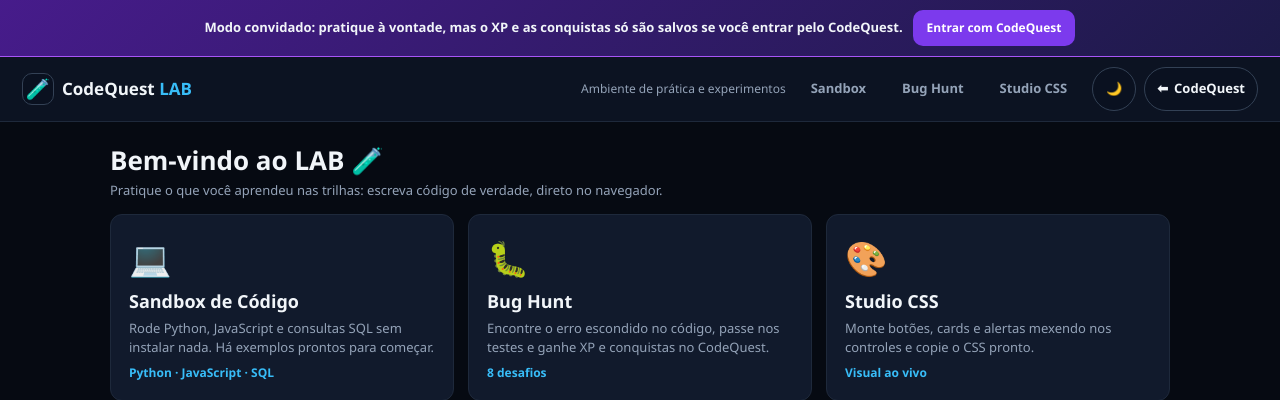
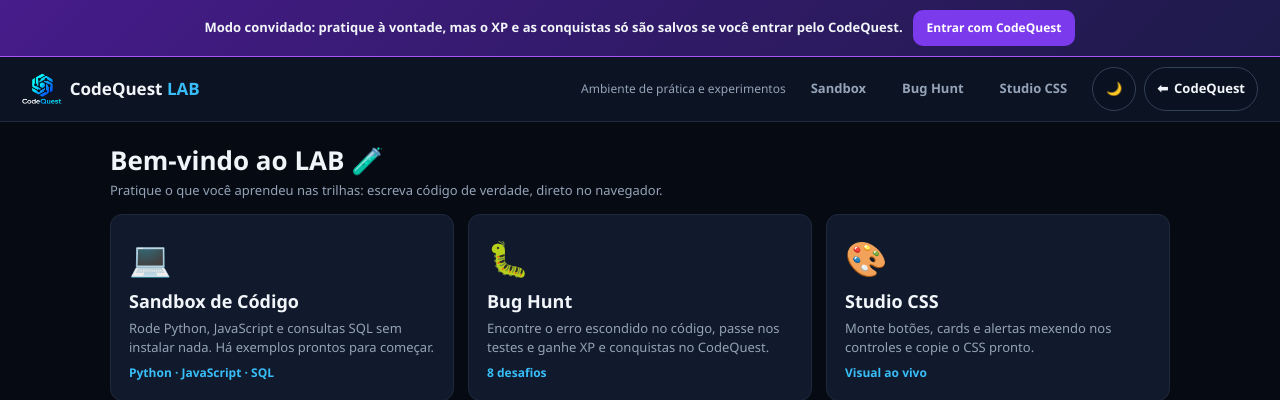
Before and after one commit to CAlexdx/CodeQuest-Lab, a Flask app: page / in a window 1280 px wide. Shown: the top 400 px of the page. Run offline with Flask 3, Linux system fonts and the light colour scheme; some libraries are stand-ins or nearby versions.

Commit message:
Enhance topbar with logo and styling
Updated the topbar header to include a logo image and improved styling.

```diff
--- a/templates/base.html
+++ b/templates/base.html
@@ -33,9 +33,10 @@
     <a id="session-banner-link" class="btn" href="{{ main_url }}/lab">Entrar com CodeQuest</a>
   </div>
 
-  <header class="topbar">
-    <a class="brand" href="/" aria-label="Início do CodeQuest LAB">
-      <span class="logo-mark" aria-hidden="true">🧪</span>
+
+    <header class="topbar">
+    <a class="brand" href="/" aria-label="Início do CodeQuest LAB" style="display: flex; align-items: center; gap: 8px; text-decoration: none;">
+      <img src="{{ url_for('static', filename='logo1.png') }}" alt="Logo CodeQuest" style="height: 32px; width: auto;" onerror="this.style.display='none'">
       <h2 style="font-size:inherit;margin:0">CodeQuest <span>LAB</span></h2>
     </a>
     <span class="tagline">Ambiente de prática e experimentos</span>
```
